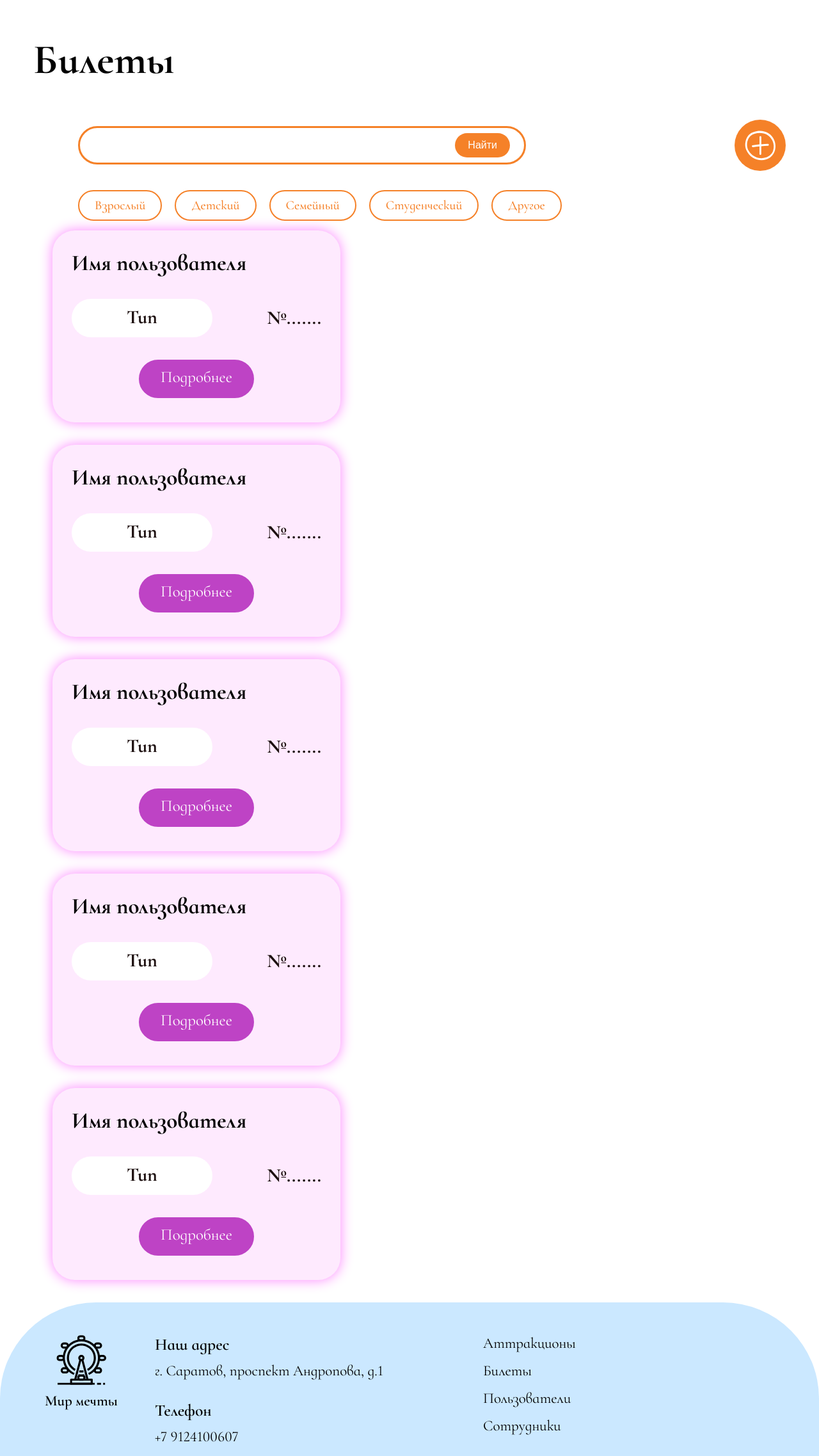
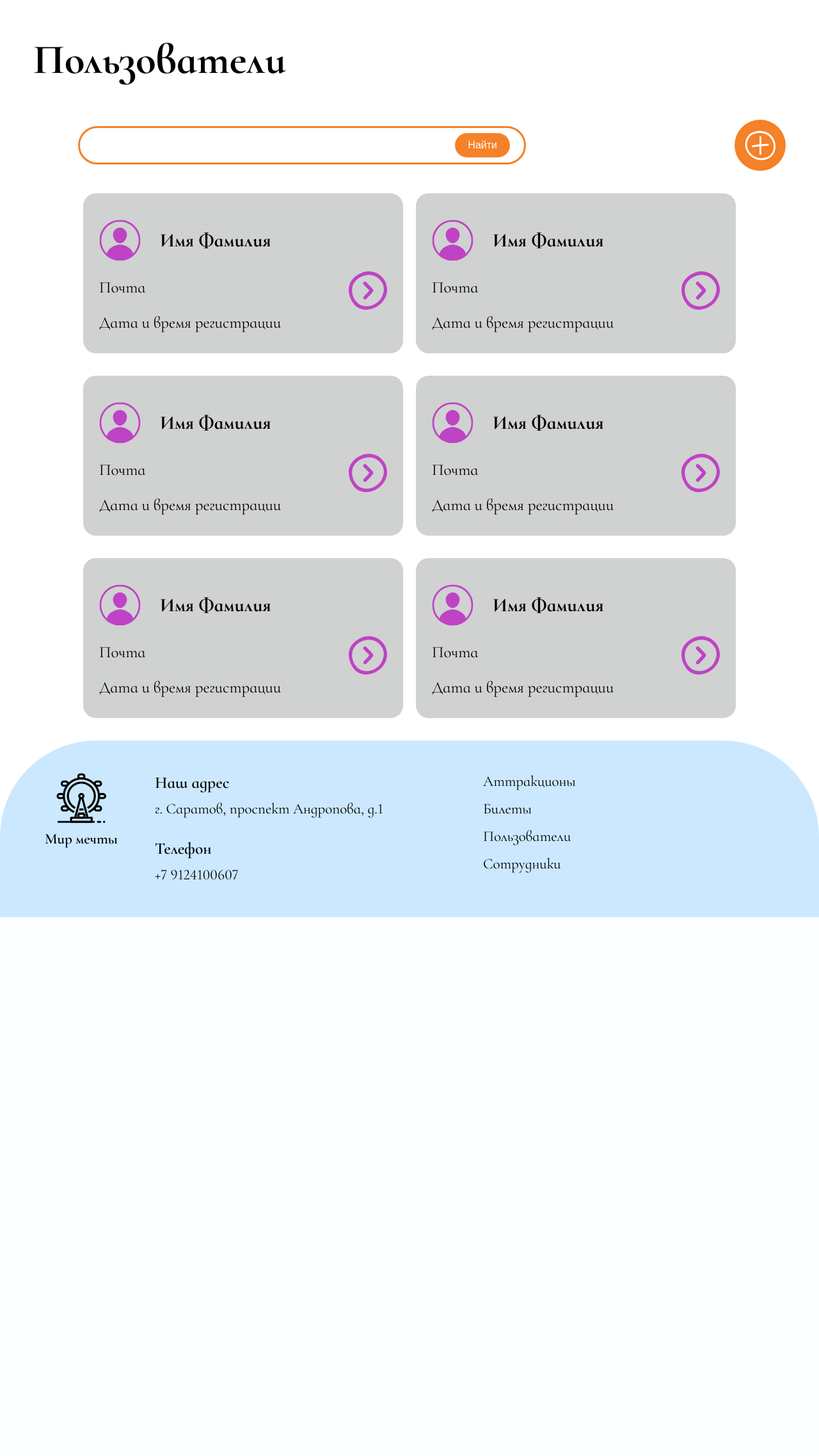
Before and after one commit to Minmin77-lab/django, a Django app: page / in a window 1280 px wide. Shown: the part 150-2425 px from the top of the page at 64% size. After the commit the page ends 1583 px from the top, so only its background shows below. Run offline with Django 5.2, Linux system fonts and the light colour scheme.

Commit message:
22.10 третья страница

```diff
--- a/first_app/static/css/style.css
+++ b/first_app/static/css/style.css
@@ -419,6 +419,10 @@ footer {
 
 }
 
+.page-search{
+    margin-bottom: 35px;
+}
+
 .search-input{
     color: #F58128;
     margin: 0 10px 0 70px;
@@ -459,7 +463,7 @@ footer {
 }
 
 .search-button:hover {
-    background-color: #CBE8FF;
+    background-color: #BE43C5;
 }
 
 /* для фильтрации */
@@ -568,10 +572,9 @@ footer {
     flex-wrap: wrap;
     gap: 0 20px;
     display: grid;
-    grid-template-columns: repeat(auto-fill, 700px);
+    grid-template-columns: repeat(auto-fill, 500px);
     gap: 0 20px;
-    padding-left: 30px;
-    margin: 0 auto;
+    justify-content: center;
     align-items: flex-start;
 }
 
@@ -581,7 +584,7 @@ footer {
     height: 300px;
     width: 450px;
     padding: 30px;
-    margin: 0px auto 35px 0px;
+    margin: 0px auto 35px auto;
     box-shadow: 0 0 20px #FC84FF;
 }
 
@@ -643,3 +646,58 @@ footer {
 .details-text{
     margin: 0;
 }
+
+/* пользователи */
+
+.user-card{
+    background-color: #D0D1D1;
+    height: 250px;
+    width: 500px;
+    border-radius: 20px;
+    padding: 25px;
+    margin: 0px auto 35px auto;
+}
+
+.user-header{
+    display: flex;
+}
+
+.profile-img{
+    margin-right: 30px
+}
+
+.user-name{
+    font-size: 30px;
+}
+
+.user-info{
+    font-size: 25px;
+}
+
+.erl{
+    display: flex;
+    justify-content: space-between;
+}
+
+.podrobnee{
+    height: 60px;
+    width: 60px;
+}
+
+.email{
+    margin-top: 10px;
+}
+
+.regist{
+    margin-top: 10px;
+}
+
+.users-menu{
+    flex-wrap: wrap;
+    gap: 0 20px;
+    display: grid;
+    grid-template-columns: repeat(auto-fill, 500px);
+    gap: 0 20px;
+    justify-content: center;
+    align-items: flex-start;
+}
--- /dev/null
+++ b/first_app/templates/users.html
@@ -0,0 +1,104 @@
+{% extends "base.html" %}
+
+{%block main%}
+
+<div class="container">
+    <section class="page-search">
+        <h1 class="page-title">Пользователи</h1>
+        <form class="search" action="/search" method="get">
+            <div class="search-container">
+                <input class="search-input" type="text" name="query">
+                <button type="submit" class="search-button">Найти</button>
+            </div>
+            <img src="../static/images/add.svg" alt="добавить" class="add">
+        </form>
+    </section>
+
+    <section class="users-menu">
+        <div class="user-card">
+            <div class="user-header">
+                <img src="../static/images/profile.co.svg" alt="фото профиля" class="profile-img">
+                <h3 class="user-name">Имя Фамилия</h3>
+            </div>
+            <div class="erl">
+                <div class="user-info">
+                    <p class="email">Почта</p>
+                    <p class="regist">Дата и время регистрации</p>
+                </div>
+                <img src="../static/images/podrobnee.svg" alt="Подробнее" class="podrobnee">
+            </div>
+        </div>
+
+                <div class="user-card">
+            <div class="user-header">
+                <img src="../static/images/profile.co.svg" alt="фото профиля" class="profile-img">
+                <h3 class="user-name">Имя Фамилия</h3>
+            </div>
+            <div class="erl">
+                <div class="user-info">
+                    <p class="email">Почта</p>
+                    <p class="regist">Дата и время регистрации</p>
+                </div>
+                <img src="../static/images/podrobnee.svg" alt="Подробнее" class="podrobnee">
+            </div>
+        </div>
+
+                <div class="user-card">
+            <div class="user-header">
+                <img src="../static/images/profile.co.svg" alt="фото профиля" class="profile-img">
+                <h3 class="user-name">Имя Фамилия</h3>
+            </div>
+            <div class="erl">
+                <div class="user-info">
+                    <p class="email">Почта</p>
+                    <p class="regist">Дата и время регистрации</p>
+                </div>
+                <img src="../static/images/podrobnee.svg" alt="Подробнее" class="podrobnee">
+            </div>
+        </div>
+
+                <div class="user-card">
+            <div class="user-header">
+                <img src="../static/images/profile.co.svg" alt="фото профиля" class="profile-img">
+                <h3 class="user-name">Имя Фамилия</h3>
+            </div>
+            <div class="erl">
+                <div class="user-info">
+                    <p class="email">Почта</p>
+                    <p class="regist">Дата и время регистрации</p>
+                </div>
+                <img src="../static/images/podrobnee.svg" alt="Подробнее" class="podrobnee">
+            </div>
+        </div>
+
+                <div class="user-card">
+            <div class="user-header">
+                <img src="../static/images/profile.co.svg" alt="фото профиля" class="profile-img">
+                <h3 class="user-name">Имя Фамилия</h3>
+            </div>
+            <div class="erl">
+                <div class="user-info">
+                    <p class="email">Почта</p>
+                    <p class="regist">Дата и время регистрации</p>
+                </div>
+                <img src="../static/images/podrobnee.svg" alt="Подробнее" class="podrobnee">
+            </div>
+        </div>
+
+                <div class="user-card">
+            <div class="user-header">
+                <img src="../static/images/profile.co.svg" alt="фото профиля" class="profile-img">
+                <h3 class="user-name">Имя Фамилия</h3>
+            </div>
+            <div class="erl">
+                <div class="user-info">
+                    <p class="email">Почта</p>
+                    <p class="regist">Дата и время регистрации</p>
+                </div>
+                <img src="../static/images/podrobnee.svg" alt="Подробнее" class="podrobnee">
+            </div>
+        </div>
+    </section>
+</div>
+
+{%endblock%}
--- a/first_app/views.py
+++ b/first_app/views.py
@@ -2,4 +2,4 @@ from django.shortcuts import render, HttpResponse
 from .models import Users
 
 def root(request):
-    return render(request, 'tickets.html')
+    return render(request, 'users.html')
```
Also changed, not shown: first_app/static/images/podrobnee.svg (added), first_app/static/images/profile.co.svg (added).
